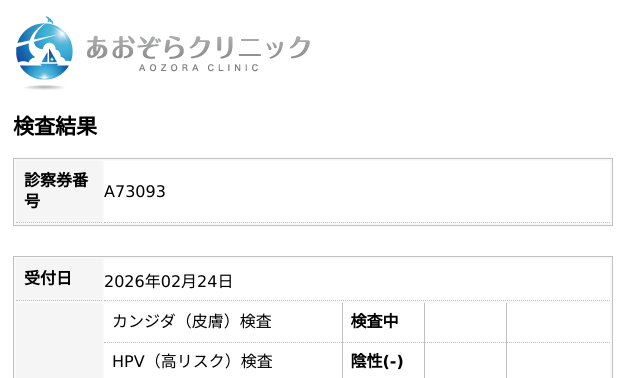
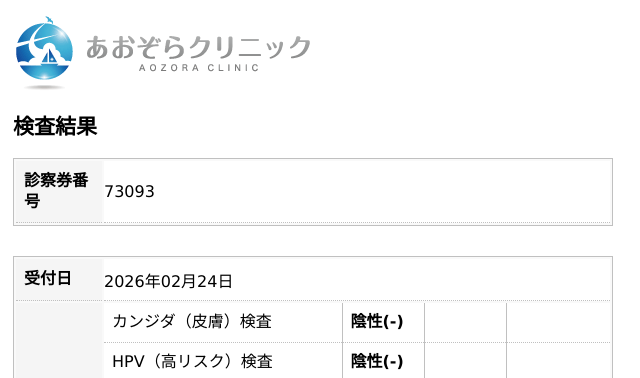
Before and after one commit to aozora-result/aozora, a plain HTML site: page kekka.html in a window 1280 px wide. Shown: the top 378 px of the page, 0-640 px from the left. Drawn offline with Linux system fonts and the light colour scheme.

Commit message:
Add files via upload

```diff
--- a/kekka.html
+++ b/kekka.html
@@ -23,7 +23,7 @@
                 <label>診察券番号</label>
             </th>
             <td>
-                <span>A73093</span>
+                <span>73093</span>
             </td>
         </tr>
         </tbody>
@@ -60,7 +60,7 @@
             <span style="font-weight: bold; color: default;">
 
 
-                        検査中
+                        陰性(-)
 
 
             </span>
```
